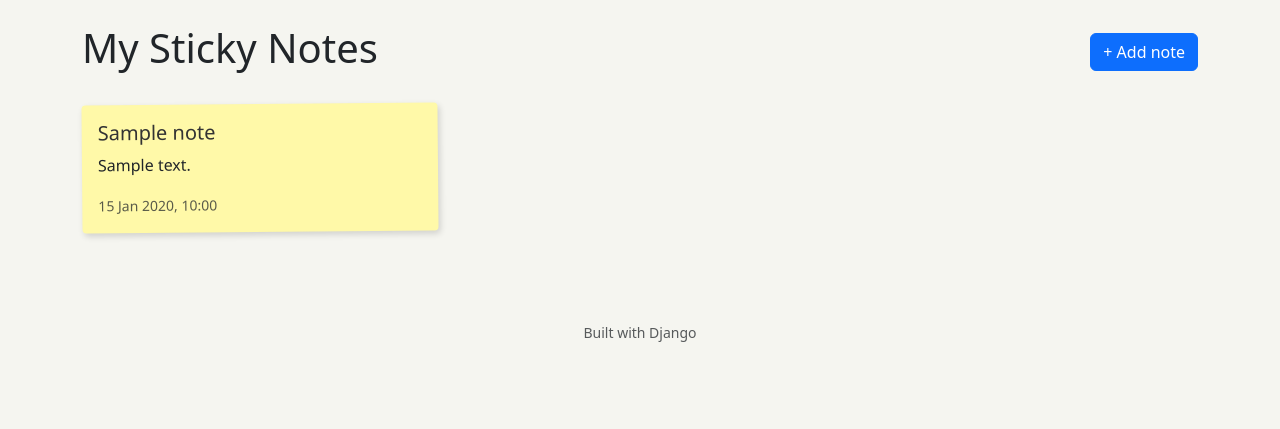
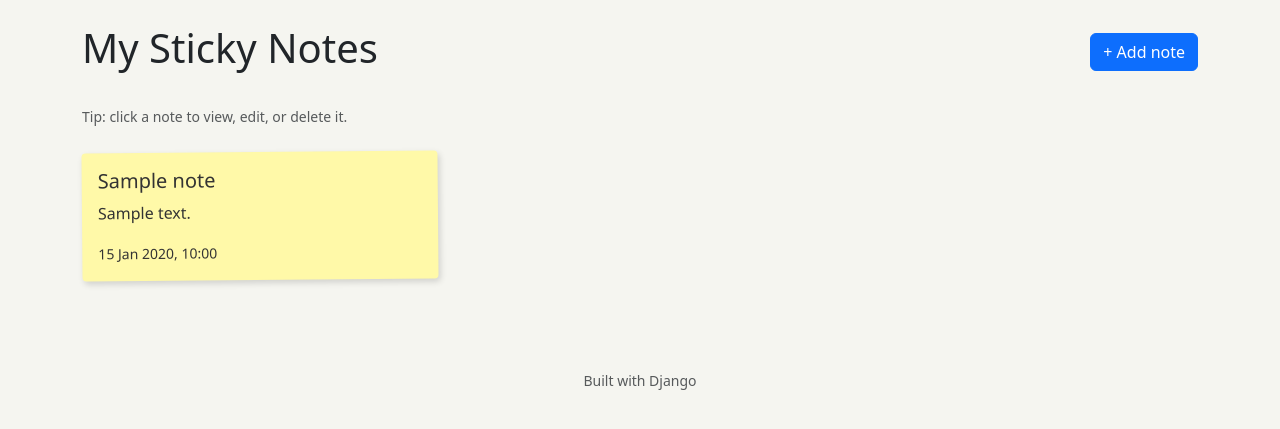
Before and after one commit to ConorRyanBlake/sticky-notes-django, a Django app: page / in a window 1280 px wide. Shown: the part 56-485 px from the top of the page. Run offline with Django 5.2, Linux system fonts and the light colour scheme; tables that the repository leaves empty hold one stand-in row (values such as "Sample post").

Commit message:
Update for resubmit

```diff
--- a/notes/static/notes/styles.css
+++ b/notes/static/notes/styles.css
@@ -23,3 +23,25 @@
 body {
     background-color: #f5f5f0;
 }
+
+.card-link,
+.card-link:hover,
+.card-link:focus,
+.card-link:active {
+    text-decoration: none !important;
+    color: inherit !important;
+    display: block;
+}
+
+.card-link * {
+    text-decoration: none !important;
+    color: inherit !important;
+}
+
+/* Keep text colours consistent inside sticky notes */
+.sticky-note .card-title,
+.sticky-note .card-text,
+.sticky-note small {
+    color: #333 !important;
+    text-decoration: none !important;
+}
--- a/notes/templates/notes/note_list.html
+++ b/notes/templates/notes/note_list.html
@@ -8,19 +8,23 @@
     <a href="{% url 'note_create' %}" class="btn btn-primary">+ Add note</a>
 </div>
 
+<p class="text-muted mb-4">
+    <small>Tip: click a note to view, edit, or delete it.</small>
+</p>
+
 {% if notes %}
 <div class="row">
     {% for note in notes %}
     <div class="col-md-4 mb-3">
+        <a href="{% url 'note_detail' pk=note.pk %}" class="card-link">
             <div class="card sticky-note h-100">
                 <div class="card-body">
-                        <h5 class="card-title">
-                            <a href="{% url 'note_detail' pk=note.pk %}">{{ note.title }}</a>
-                        </h5>
+                    <h5 class="card-title">{{ note.title }}</h5>
                     <p class="card-text">{{ note.content|truncatewords:20 }}</p>
                     <small class="text-muted">{{ note.created_at|date:"d M Y, H:i" }}</small>
                 </div>
             </div>
+        </a>
     </div>
     {% endfor %}
 </div>
```
Also changed, not shown: README.md (added). Lines whose indentation alone changed are shown as unchanged.
